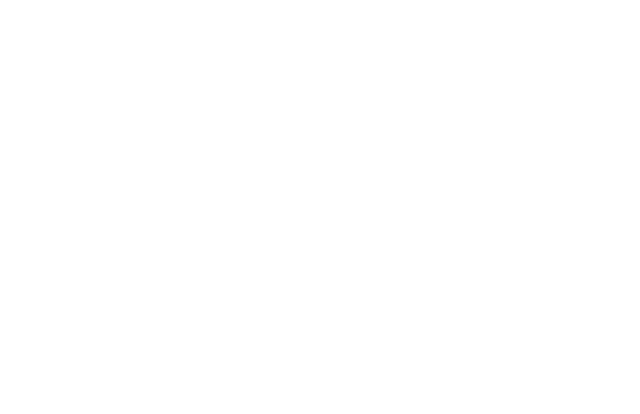
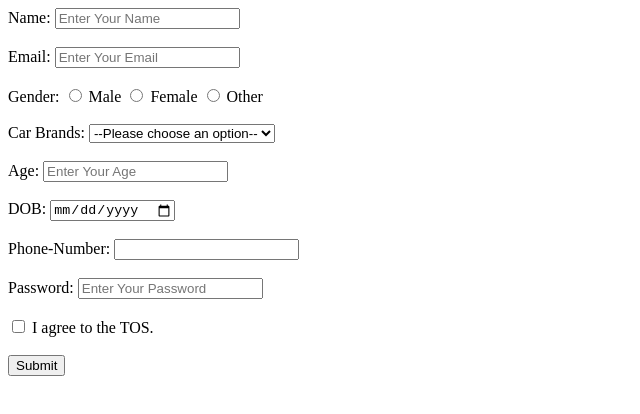
Before and after one commit to acciojob/signup-form-car-Deepa2805, a website: page main.html in a window 1280 px wide. Shown: the whole page, without its empty margins (0-640 px from the left). Drawn offline with Linux system fonts and the light colour scheme.

Commit message:
created a submission

```diff
--- a/main.html
+++ b/main.html
@@ -8,6 +8,46 @@
 
 <body>
 	<!-- the entire body must be written by student -->
+	<form>
+		<label for="name">Name: </label>
+			<input type="text" id="name" placeholder="Enter Your Name"required></input><br>
+		<br>
+		<label for="email">Email: </label>
+			<input type="url" id="url" placeholder="Enter Your Email"required></input><br>
+		<br>
+		<label for="gender">Gender: </label>
+			<input type="radio" id="male" value="Male" name="gender"required></input>
+		<label for="gender">Male</label>
+			<input type="radio" id="female" value="Female" name="gender"required></input>
+		<label for="gender">Female</label>
+		   <input type="radio" id="other" value="other" name="gender"required></input>
+		<label for="gender">Other</label><br>
+		<br>
+		<label for="car-brands">Car Brands: </label>
+           <select name="car-brands" id="car-brands" >
+			   <option value="--Please choose an option--">--Please choose an option--</option>
+			   <option value="BMW">BMW</option>
+			   <option value="Audi">Audi</option>
+			   <option value="Mercedez">Mercedez</option>
+		  required </select>
+		<br>
+		<br>
+		<label for="age">Age: </label>
+			<input type="number" id="age" placeholder="Enter Your Age"required></input><br>
+		<br>
+		<label for="dob">DOB: </label>
+			<input type="date" id="dob" required></input><br>
+		<br>
+<label for="phone-number"> Phone-Number: </label>
+			<input type="number" id="phone-number" required></input><br>
+		<br>
+	<label for="password">Password: </label>
+			<input type="password" id="password" placeholder="Enter Your Password"></input><br>
+		<br>
+	 <input type="checkbox" id="checkbox" name="checkbox" value="checkbox">
+		<label for="checkbox"> I agree to the TOS. </label><br><br>
+		<button>Submit</button>
+	</form>
     <script type="text/javascript" src="./script.js">
 </script>
 
```
